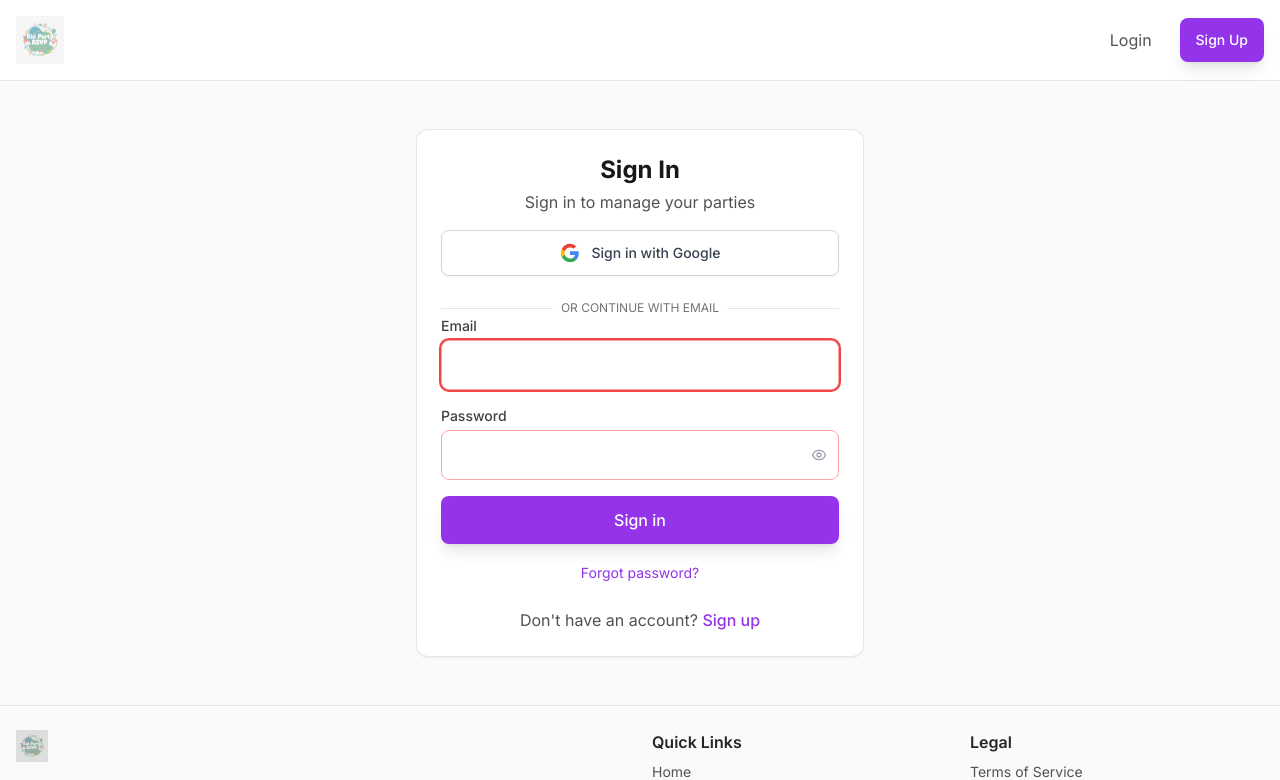
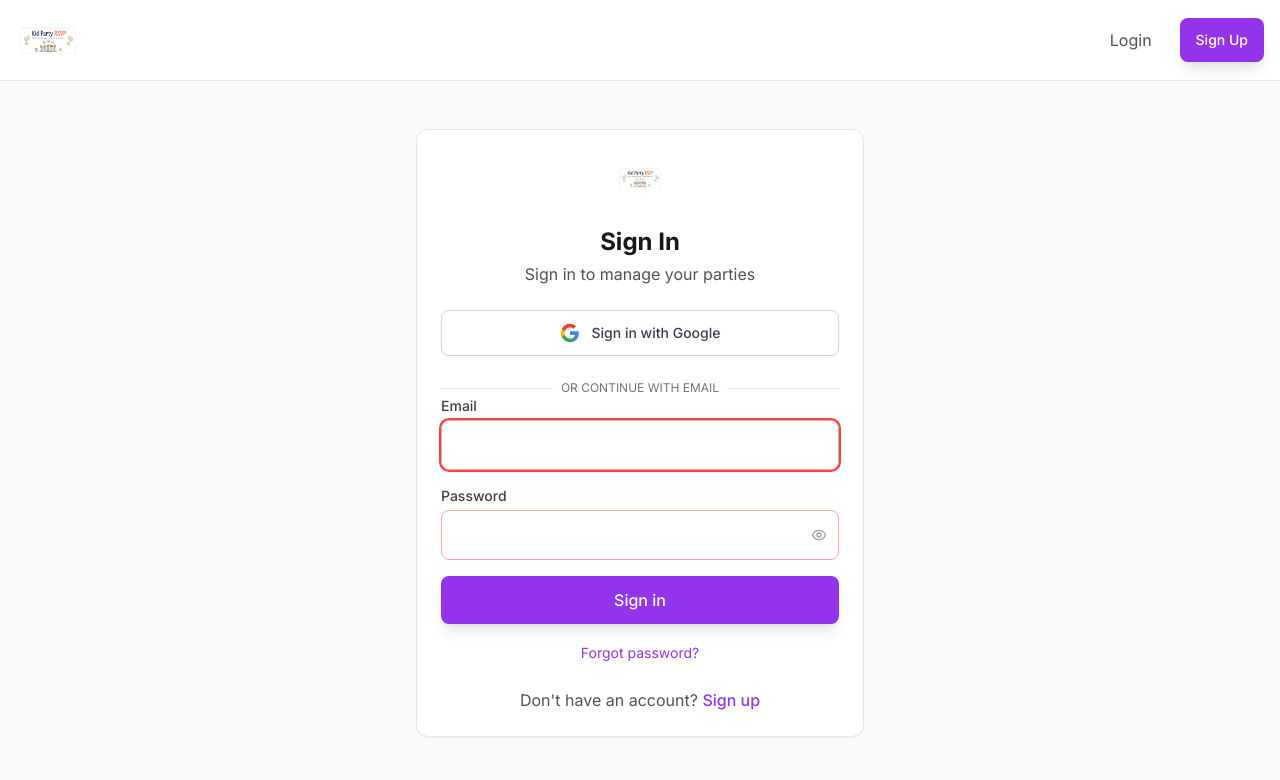
Before and after one commit to PerforMance308/kids-party-rsvp, a Next.js app: page /en/login in a window 1280 px wide. Shown: the top 780 px of the page. Built offline with nearby package versions, Linux system fonts and the light colour scheme; no server answers.

Commit message:
style: increase logo size and add to login/register pages

```diff
--- a/src/app/[locale]/login/page.tsx
+++ b/src/app/[locale]/login/page.tsx
@@ -4,6 +4,7 @@ import { useState, useEffect, Suspense } from 'react'
 import { useRouter, useSearchParams } from 'next/navigation'
 import { signIn, getSession, useSession } from 'next-auth/react'
 import Link from 'next/link'
+import Image from 'next/image'
 import { useLocale, useLanguage } from '@/contexts/LanguageContext'
 
 function LoginForm() {
@@ -91,7 +92,17 @@ function LoginForm() {
     <main className="flex-1 flex items-center justify-center px-4 py-12">
       <div className="w-full max-w-md">
         <div className="card">
-          <div className="text-center mb-4">
+          <div className="text-center mb-6">
+            <div className="flex justify-center mb-6">
+              <Image
+                src="/logo.png"
+                alt="Kid Party RSVP"
+                width={200}
+                height={50}
+                className="h-12 w-auto object-contain"
+                priority
+              />
+            </div>
             <h1 className="text-2xl font-bold text-neutral-900">
               {t('login.title')}
             </h1>
--- a/src/app/[locale]/register/page.tsx
+++ b/src/app/[locale]/register/page.tsx
@@ -4,6 +4,7 @@ import { useState, Suspense } from 'react'
 import { useRouter, useSearchParams } from 'next/navigation'
 import { signIn } from 'next-auth/react'
 import Link from 'next/link'
+import Image from 'next/image'
 import { useLocale, useLanguage } from '@/contexts/LanguageContext'
 
 function RegisterForm() {
@@ -82,7 +83,17 @@ function RegisterForm() {
     <main className="flex-1 flex items-center justify-center px-4 py-12">
       <div className="w-full max-w-md">
         <div className="card">
-          <div className="text-center mb-6">
+          <div className="text-center mb-8">
+            <div className="flex justify-center mb-6">
+              <Image
+                src="/logo.png"
+                alt="Kid Party RSVP"
+                width={240}
+                height={60}
+                className="h-12 w-auto object-contain"
+                priority
+              />
+            </div>
             <h1 className="text-2xl font-bold text-neutral-900">
               {t('register.title')}
             </h1>
--- a/src/components/Footer.tsx
+++ b/src/components/Footer.tsx
@@ -19,9 +19,9 @@ export default function Footer() {
               <Image
                 src="/logo.png"
                 alt="Kid Party RSVP"
-                width={150}
-                height={38}
-                className="h-8 w-auto object-contain brightness-90 grayscale-[0.2]"
+                width={200}
+                height={50}
+                className="h-10 w-auto object-contain brightness-95"
               />
             </div>
             <p className="text-sm text-neutral-600">
--- a/src/components/Header.tsx
+++ b/src/components/Header.tsx
@@ -19,9 +19,9 @@ export default function Header() {
             <Image
               src="/logo.png"
               alt="Kid Party RSVP"
-              width={180}
-              height={45}
-              className="h-8 md:h-12 w-auto object-contain"
+              width={240}
+              height={60}
+              className="h-10 md:h-16 w-auto object-contain"
               priority
             />
           </Link>
```
Also changed, not shown: public/logo.png.
